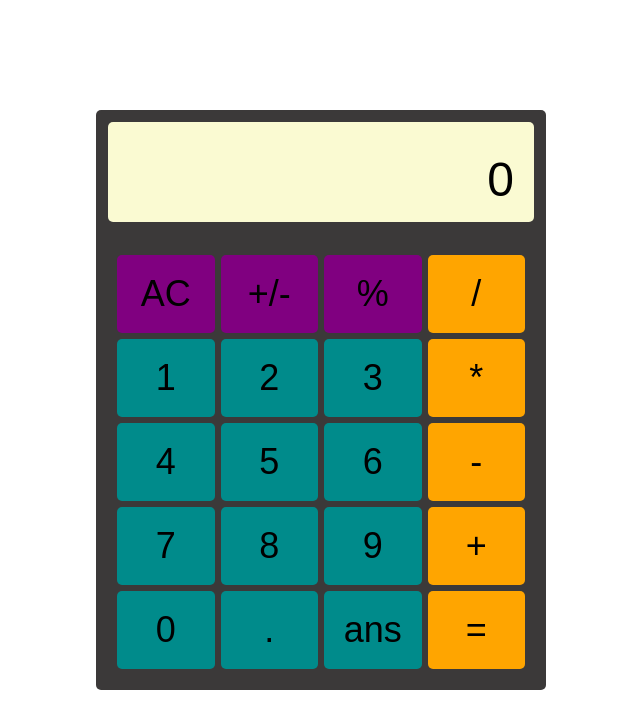
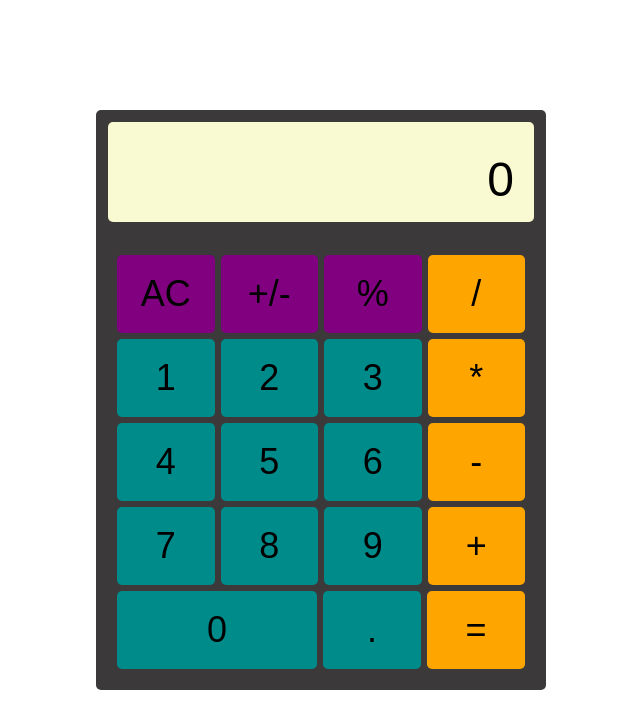
Before and after one commit to palmwi2010/calculator, a plain HTML site: page index.html in a window 1280 px wide. Shown: the whole page, without its empty margins (319-959 px from the left). Drawn offline with Linux system fonts and the light colour scheme.

Commit message:
Removed ans button

```diff
--- a/scripts.js
+++ b/scripts.js
@@ -1,5 +1,14 @@
 let init = () => {
     const calculatorBody = document.querySelector('.calculator-body');
+    const screen = document.querySelector('.screen');
+
+    for (let i = 0; i < 10; i ++) {
+        let div = document.createElement('div');
+        div.innerText = 'hi';
+        div.classList.add('screen-div');
+        screen.appendChild(div);
+        console.log(screen.children);
+    }
 
     // Config for buttons
     let rows = 5;
@@ -14,6 +23,8 @@ let init = () => {
         rowDiv.classList.add('row-div')
 
         for (let j = 0; j < cols; j++) {
+
+            if (i === rows - 1 && j === cols - 2) continue;
 
             let character = document    .createElement('p');
             character.classList.add('char');
@@ -45,6 +56,12 @@ let init = () => {
                 }
             }
             button.appendChild(character);
+            if (i === 4) {
+                let calculatedHeight = document.querySelector('.button').clientHeight;
+                let calculatedWidth = document.querySelector('.button').clientWidth;
+                button.style.height = calculatedHeight + 'px';
+                if (j != 0) button.style.maxWidth = calculatedWidth + 'px';
+            }
             rowDiv.appendChild(button);
         }
         calculatorBody.appendChild(rowDiv);
@@ -164,7 +181,7 @@ let setActions = () => {
 
     for (let i = 0; i < operators.length; i++) {
         operators[i].addEventListener('click', e => {
-            if (total === '') {
+            if (total === '' && latch === '') {
                 return;
             }
             if (operators[i].innerText != '=') { // Action operator
--- a/styles.css
+++ b/styles.css
@@ -27,7 +27,12 @@ body {
     border-radius: 5px;
     padding: 30px 20px;
     text-align: right;
-    font-size: 48px
+    font-size: 48px;
+}
+
+.screen-div {
+    border: 1px solid gray;
+    background-color: red;
 }
 
 .calculator-body {
```
